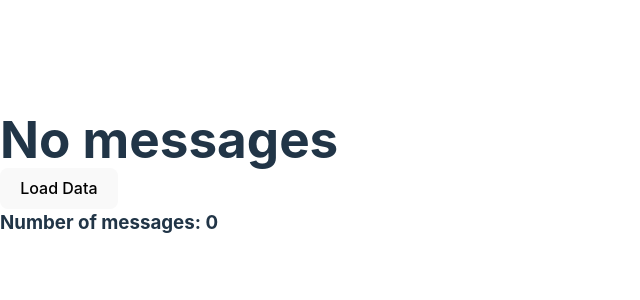
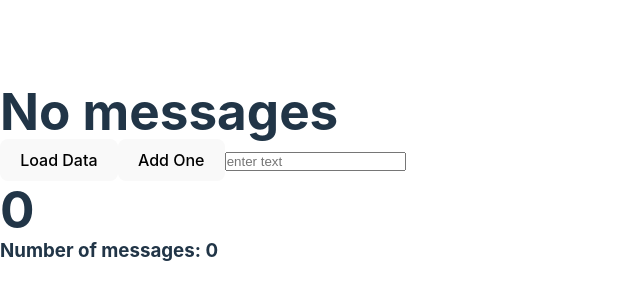
Before and after one commit to kolestom/RXjs-TS-FE-boiler, a React (Vite) app: page / in a window 1280 px wide. Shown: the part 226-526 px from the top of the page, without its empty margins (0-640 px from the left). Built offline with nearby package versions, Linux system fonts and the light colour scheme.

Commit message:
useContext replaced w RXjs

```diff
--- a/package.json
+++ b/package.json
@@ -10,7 +10,8 @@
   },
   "dependencies": {
     "react": "^18.2.0",
-    "react-dom": "^18.2.0"
+    "react-dom": "^18.2.0",
+    "rxjs": "^7.8.0"
   },
   "devDependencies": {
     "@types/react": "^18.0.28",
--- a/src/components/Footer.tsx
+++ b/src/components/Footer.tsx
@@ -1,8 +1,9 @@
 import { FC } from "react";
-import { useMessageContext } from "../contexts/messageContext";
+import { $messages } from "../states/messages";
+import useRXjs from "../hooks/useRXjx";
 
 const Footer:FC  = () => {
-    const {messages} = useMessageContext()
+    const messages = useRXjs($messages)
     const count = messages.length
     return (
         <footer>
--- a/src/components/Main.tsx
+++ b/src/components/Main.tsx
@@ -1,11 +1,14 @@
 import type { FC } from "react";
-import { useMessageContext } from "../contexts/messageContext";
-
-
-
+import { $messages, loadData } from "../states/messages";
+import { $counter, addOne } from "../states/count";
+import { $input, setInput } from "../states/input";
+import useRXjs from "../hooks/useRXjx";
 
 const Main:FC  = () => {
-    const {messages, loadData} = useMessageContext()
+    const messages = useRXjs($messages)
+    const counter = useRXjs($counter)
+    const input = useRXjs($input)
+
     return (
         <main>
         <button onClick={loadData}>Load Data</button>
@@ -16,6 +19,9 @@ const Main:FC  = () => {
             <p>Message: {message.message}</p>
           </div>
         })}
+        <button onClick={addOne}>Add One</button>
+        <input type="text" placeholder="enter text" value={input} onChange={(e)=>setInput(e.target.value)}/>
+        <h1>{counter}</h1>
       </main>
      );
 }
--- a/src/components/NavBar.tsx
+++ b/src/components/NavBar.tsx
@@ -1,12 +1,19 @@
 import { FC } from "react";
-import { useMessageContext } from "../contexts/messageContext";
+import { $messages } from "../states/messages";
+import { $input } from "../states/input";
+import useRXjs from "../hooks/useRXjx";
 
 
-const NavBar:FC = () => { // return type nott needed because of FC type
-    const {messages} = useMessageContext()
-    const hasMassages = messages.length>0
+const NavBar:FC = () => { // return type not needed because of FC type
+    const messages = useRXjs($messages)
+    const input = useRXjs($input)
+
+
+
+    const hasMassages = messages.length >0
     return (
         <nav>
+            <h3>{input}</h3>
             {hasMassages ? <h1>You have new notificatios</h1> : <h1>No messages</h1>}
         </nav>
      );
--- /dev/null
+++ b/src/hooks/useRXjx.ts
@@ -0,0 +1,15 @@
+import { BehaviorSubject } from "rxjs";
+import { useState , useEffect} from "react";
+
+const useRXjs = <T>(data: BehaviorSubject<T>): T => {  //BehaviorSubject-tel lesz a data-n pl a getValue fuggveny
+    const [val, setVal] = useState<T>(data.getValue());
+
+    useEffect(()=>{
+        // data.subscribe((nexValue: T) => setVal(nexValue)) // ua, mint lent
+        const subsciption = data.subscribe(setVal)
+        return () => subsciption.unsubscribe()  // uriti a subscription-t (leiratkozas)
+    },[])
+    return val;
+}
+
+export default useRXjs;
--- /dev/null
+++ b/src/states/count.ts
@@ -0,0 +1,9 @@
+import { BehaviorSubject } from "rxjs"
+
+
+
+export const $counter = new BehaviorSubject<number>(0)  //$-lal jeloljuk, h reactive valtozo
+
+export const addOne = () =>{
+    $counter.next($counter.value +1)
+}
--- /dev/null
+++ b/src/states/input.ts
@@ -0,0 +1,9 @@
+import { BehaviorSubject } from "rxjs"
+
+
+
+export const $input = new BehaviorSubject<string>('')  //$-lal jeloljuk, h reactive valtozo
+
+export const setInput = (value: string) =>{
+    $input.next(value)
+}
--- /dev/null
+++ b/src/states/messages.ts
@@ -0,0 +1,19 @@
+import { BehaviorSubject } from "rxjs"
+
+type Message ={
+    sender: string,
+    receiver: string,
+    message:string
+  }
+
+export const $messages = new BehaviorSubject<Message[]>([])  //$-lal jeloljuk, h reactive valtozo
+
+export const loadData = () =>{
+    $messages.next(
+        [
+            {sender: "John",receiver: "Jack",message: "Hello, Jack"},
+            {sender: "Jane",receiver: "Rob",message: "Hello, Rob"},
+            {sender: "Michelle",receiver: "Johanna",message: "Hello, Johanna"},
+        ]
+    )
+}
```
Also changed, not shown: 1 other file (tests, documents, lock files or other folders).
